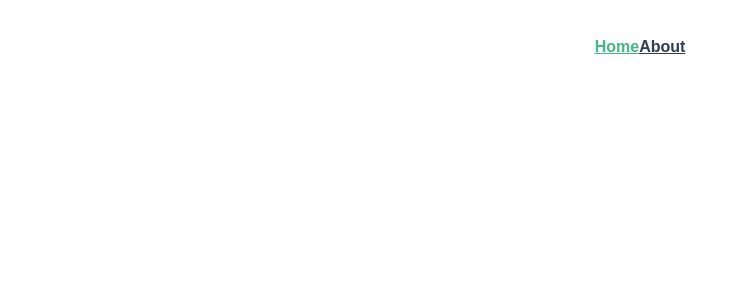
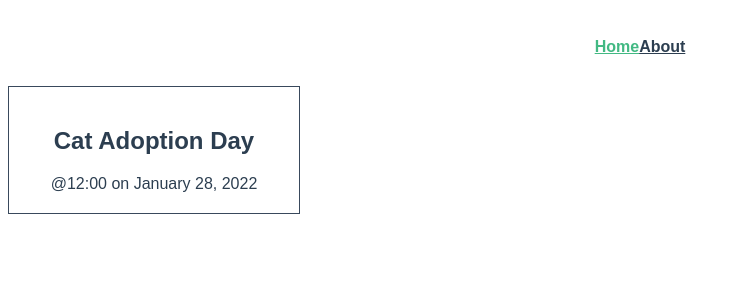
Before and after one commit to techatha/compo-lab02, a Vue app: page / in a window 1280 px wide. Shown: the top 300 px of the page, without its empty margins (0-741 px from the left). Built offline with nearby package versions, Linux system fonts and the light colour scheme.

Commit message:
7. show output

```diff
--- a/src/components/EventCard.vue
+++ b/src/components/EventCard.vue
@@ -1,9 +1,40 @@
 <script setup lang="ts">
+import { ref } from 'vue'
 // defineProps<{
 //   msg: string
 // }>()
+const event = ref({
+  id: 5928101,
+  category: 'animal welfare',
+  title: 'Cat Adoption Day',
+  description: 'Find your new feline friend at this event.',
+  location: 'Meow town',
+  date: 'January 28, 2022',
+  time: '12:00',
+  petAllowed: true,
+  organizer: 'Kat Laydee'
+})
 </script>
 
 <template>
-  <div class="greetings"></div>
+  <div class="event-class">
+    <div class="event-card">
+      <h2>{{ event.title }}</h2>
+      <span>@{{ event.time }} on {{ event.date }}</span>
+    </div>
+  </div>
 </template>
+
+<style scope>
+.event-card {
+  padding: 20px;
+  width: 250px;
+  cursor: pointer;
+  border: 1px solid #39495c;
+  margin-bottom: 18px;
+}
+.event-card:hover {
+  transform: scale(1.01);
+  box-shadow: 0 3px 12px 0 rgba(0, 0, 0, 0.2);
+}
+</style>
--- a/src/views/HomeView.vue
+++ b/src/views/HomeView.vue
@@ -1,6 +1,9 @@
 <script setup lang="ts">
+import EventCard from '@/components/EventCard.vue'
 </script>
 
 <template>
-  <div class="home"></div>
+  <div class="home">
+    <EventCard />
+  </div>
 </template>
```
